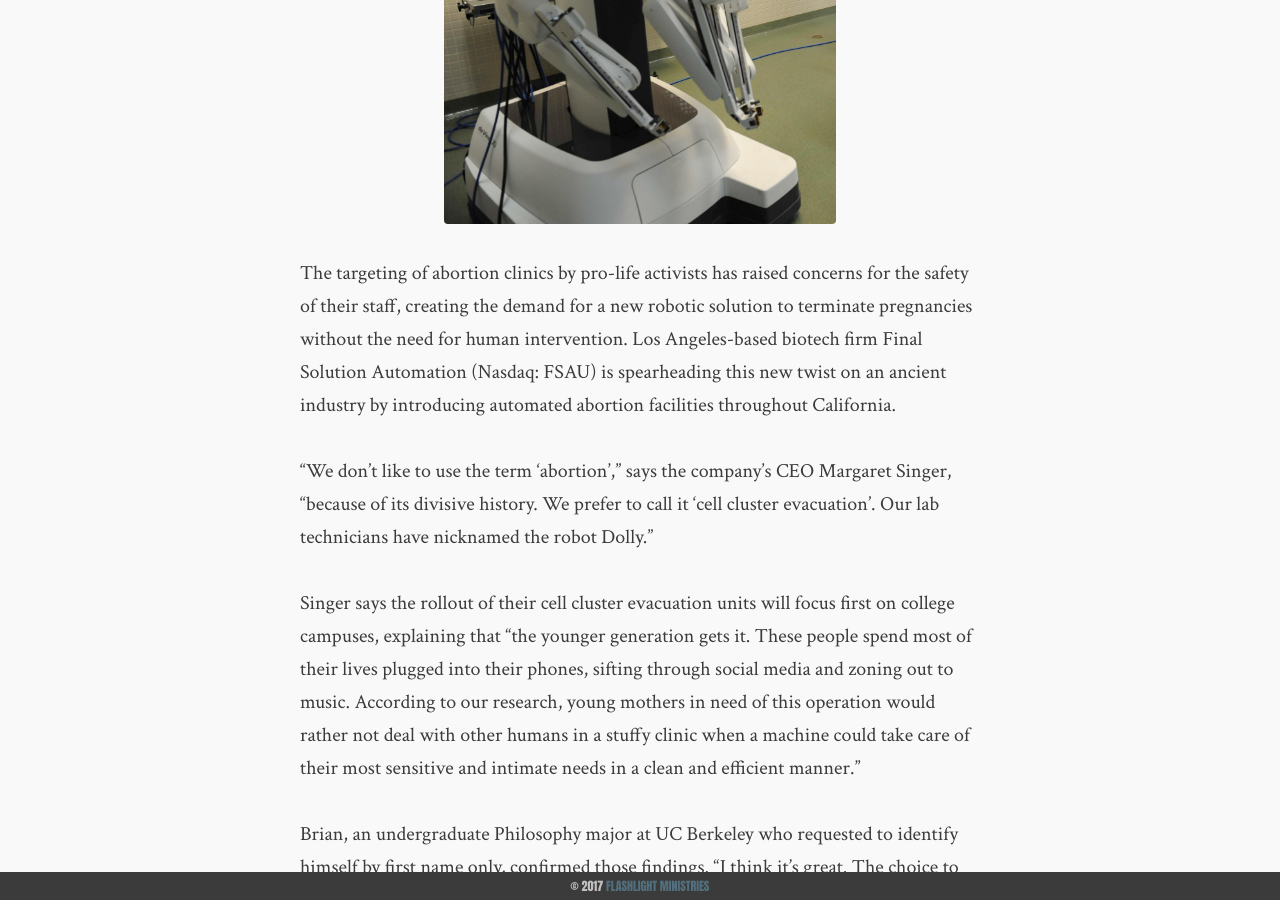
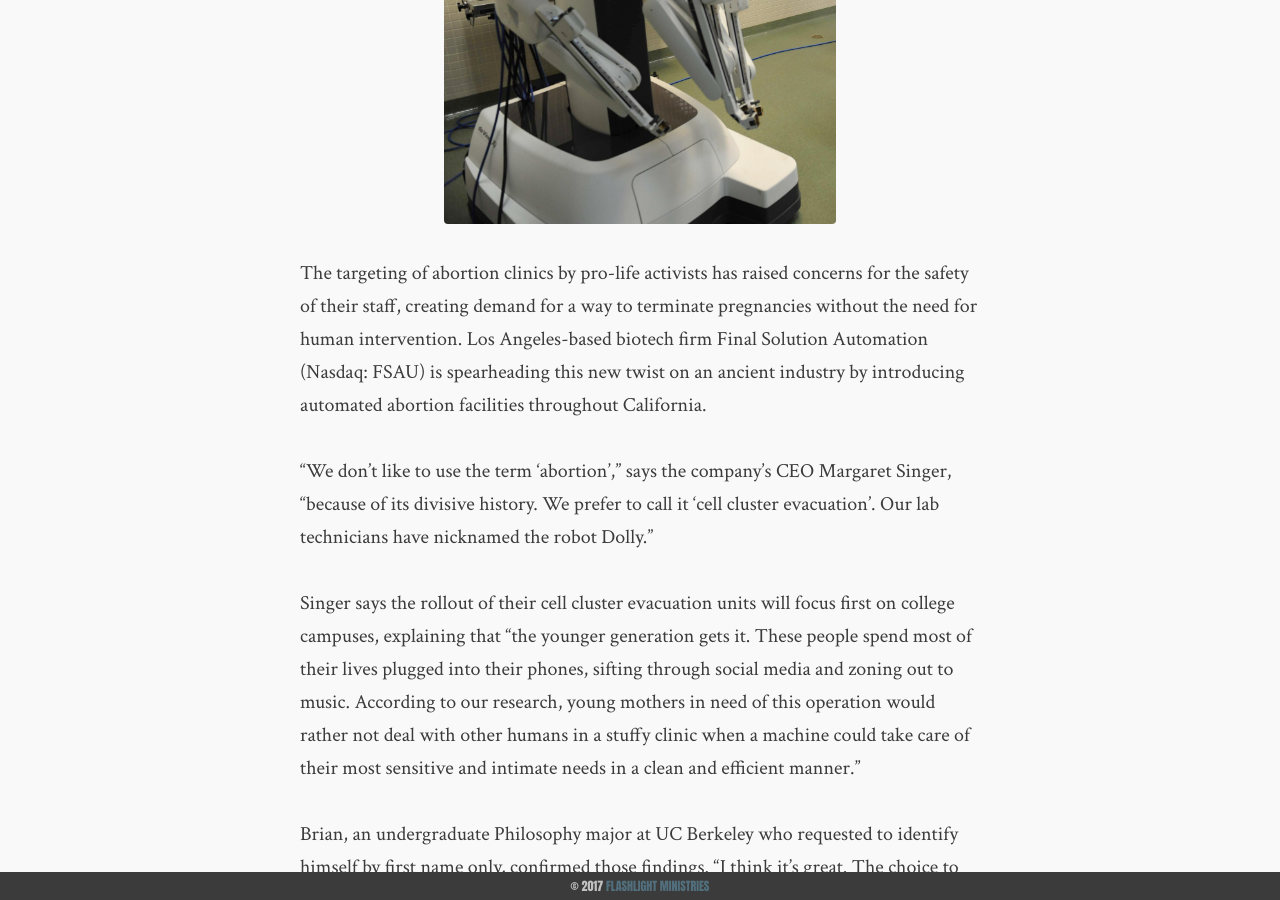
Before and after one commit to flashlightministries/oilforlight, a Jekyll site: the page built from _posts/2017-10-10-abortion-robots.md, in a window 1280 px wide and 900 px high, scrolled down 434 px. Built offline with Jekyll 4.4.1, drawn with Linux system fonts in a browser that asks for light colours; comment, search, counter and statistics services are not loaded.

Commit message:
Update 2017-10-10-abortion-robots.md

```diff
--- a/_posts/2017-10-10-abortion-robots.md
+++ b/_posts/2017-10-10-abortion-robots.md
@@ -8,7 +8,7 @@
 comments: false
 ---
 
-The targeting of abortion clinics by pro-life activists has raised concerns for the safety of their staff, creating the demand for a new robotic solution to terminate pregnancies without the need for human intervention.  Los Angeles-based biotech firm Final Solution Automation (Nasdaq: FSAU) is spearheading this new twist on an ancient industry by introducing automated abortion facilities throughout California.
+The targeting of abortion clinics by pro-life activists has raised concerns for the safety of their staff, creating demand for a way to terminate pregnancies without the need for human intervention.  Los Angeles-based biotech firm Final Solution Automation (Nasdaq: FSAU) is spearheading this new twist on an ancient industry by introducing automated abortion facilities throughout California.
 
 "We don't like to use the term 'abortion'," says the company's CEO Margaret Singer, "because of its divisive history.  We prefer to call it 'cell cluster evacuation'.  Our lab technicians have nicknamed the robot Dolly."
 
```
